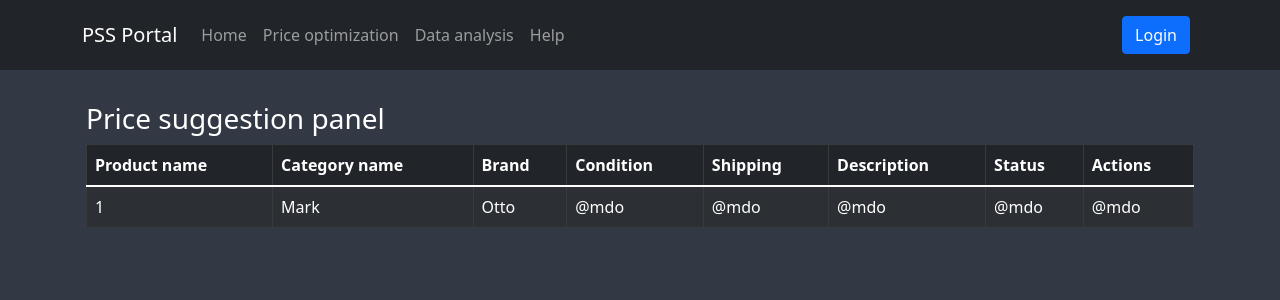
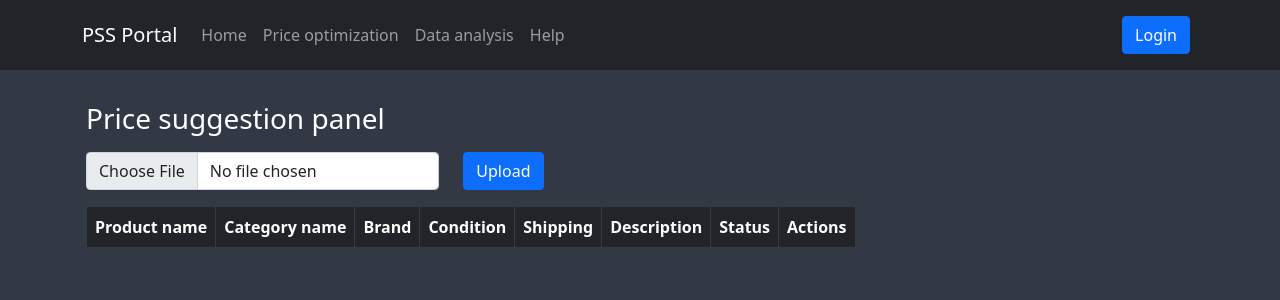
Before and after one commit to nghiavt2906/Price-Suggestion-System, a React (Create React App) app in the folder client/: page /optimize in a window 1280 px wide. Shown: the top 300 px of the page. Built offline with nearby package versions, Linux system fonts and the light colour scheme.

Commit message:
upload excel file

```diff
--- a/client/src/components/Optimize.jsx
+++ b/client/src/components/Optimize.jsx
@@ -1,6 +1,8 @@
-import React, { useState } from 'react';
-import { Container, Form, Button, Spinner, Table } from 'react-bootstrap';
+import React, { useState, useRef } from 'react';
+import { Container, Table } from 'react-bootstrap';
+import XLSX from 'xlsx';
 import axios from 'axios';
+import TableBody from './TableBody';
 
 function Optimize() {
   const [name, setName] = useState('');
@@ -11,6 +13,10 @@ function Optimize() {
   const [description, setDescription] = useState('');
   const [price, setPrice] = useState(0);
   const [isLoading, setIsLoading] = useState(false);
+
+  const formFileRef = useRef(null);
+
+  const [data, setData] = useState([]);
 
   const handleSubmit = async (e) => {
     e.preventDefault();
@@ -37,10 +43,70 @@ function Optimize() {
     }
   };
 
+  const handleUpload = () => {
+    let file = formFileRef.current.files[0];
+
+    let reader = new FileReader();
+
+    reader.onload = function (e) {
+      let data = e.target.result;
+      let workbook = XLSX.read(data, {
+        type: 'binary',
+      });
+
+      workbook.SheetNames.forEach(function (sheetName) {
+        let data = XLSX.utils.sheet_to_row_object_array(
+          workbook.Sheets[sheetName]
+        );
+
+        setData(data);
+      });
+    };
+
+    reader.onerror = (e) => {
+      console.log(e);
+    };
+
+    reader.readAsBinaryString(file);
+  };
+
   return (
     <Container className="mt-3 px-3 py-3">
       <h3>Price suggestion panel</h3>
-      <Table striped bordered hover variant="dark">
+
+      <form className="my-3">
+        <div className="row mb-1">
+          <div className="col-md-4">
+            <input className="form-control" type="file" ref={formFileRef} />
+          </div>
+
+          <div
+            className="col-md-2"
+            style={{
+              display: 'flex',
+              justifyContent: 'start',
+              alignItems: 'flex-end',
+            }}
+          >
+            <div className="btn btn-primary" id="upload" onClick={handleUpload}>
+              Upload
+            </div>
+          </div>
+        </div>
+      </form>
+
+      <Table
+        striped
+        bordered
+        hover
+        variant="dark"
+        style={{
+          overflow: 'auto',
+          display: 'block',
+          height: '32rem',
+          width: '100%',
+        }}
+      >
         <thead>
           <tr>
             <th>Product name</th>
@@ -53,18 +119,7 @@ function Optimize() {
             <th>Actions</th>
           </tr>
         </thead>
-        <tbody>
-          <tr>
-            <td>1</td>
-            <td>Mark</td>
-            <td>Otto</td>
-            <td>@mdo</td>
-            <td>@mdo</td>
-            <td>@mdo</td>
-            <td>@mdo</td>
-            <td>@mdo</td>
-          </tr>
-        </tbody>
+        <TableBody data={data}></TableBody>
       </Table>
     </Container>
   );
--- /dev/null
+++ b/client/src/components/TableBody.jsx
@@ -0,0 +1,42 @@
+import React from 'react';
+import { Button, Spinner } from 'react-bootstrap';
+
+function TableBody({ data }) {
+  const nullCellLabel = 'empty';
+
+  return (
+    <tbody>
+      {data.map((row) => (
+        <tr>
+          <td>{row.name}</td>
+          <td>{row.category_name ?? nullCellLabel}</td>
+          <td>{row.brand_name ?? nullCellLabel}</td>
+          <td>{row.item_condition_id}</td>
+          <td>{row.shipping}</td>
+          <td>{row.item_description ?? nullCellLabel}</td>
+          <td>pending</td>
+          <td>
+            <Button
+              variant="primary"
+              type="submit"
+              disabled="true"
+              style={{ width: '6rem' }}
+            >
+              <Spinner
+                as="span"
+                animation="border"
+                size="sm"
+                role="status"
+                aria-hidden="true"
+                style={{ marginRight: '0.2rem' }}
+              />
+              Details
+            </Button>
+          </td>
+        </tr>
+      ))}
+    </tbody>
+  );
+}
+
+export default TableBody;
--- a/client/src/index.css
+++ b/client/src/index.css
@@ -14,3 +14,25 @@ code {
   font-family: source-code-pro, Menlo, Monaco, Consolas, 'Courier New',
     monospace;
 }
+
+/* width */
+::-webkit-scrollbar {
+  width: 5px;
+}
+
+/* Track */
+/* ::-webkit-scrollbar-track {
+  box-shadow: inset 0 0 5px grey;
+  border-radius: 10px;
+} */
+
+/* Handle */
+::-webkit-scrollbar-thumb {
+  background: rgba(128, 128, 128, 0.295);
+  border-radius: 10px;
+}
+
+/* Handle on hover */
+::-webkit-scrollbar-thumb:hover {
+  background: #0d6efd;
+}
--- a/package.json
+++ b/package.json
@@ -19,6 +19,7 @@
     "dotenv": "^10.0.0",
     "express": "^4.17.1",
     "jsonwebtoken": "^8.5.1",
-    "mongoose": "^5.13.7"
+    "mongoose": "^5.13.7",
+    "xlsx": "^0.17.3"
   }
 }
```
Also changed, not shown: 2 other files (tests, documents, lock files or other folders).
